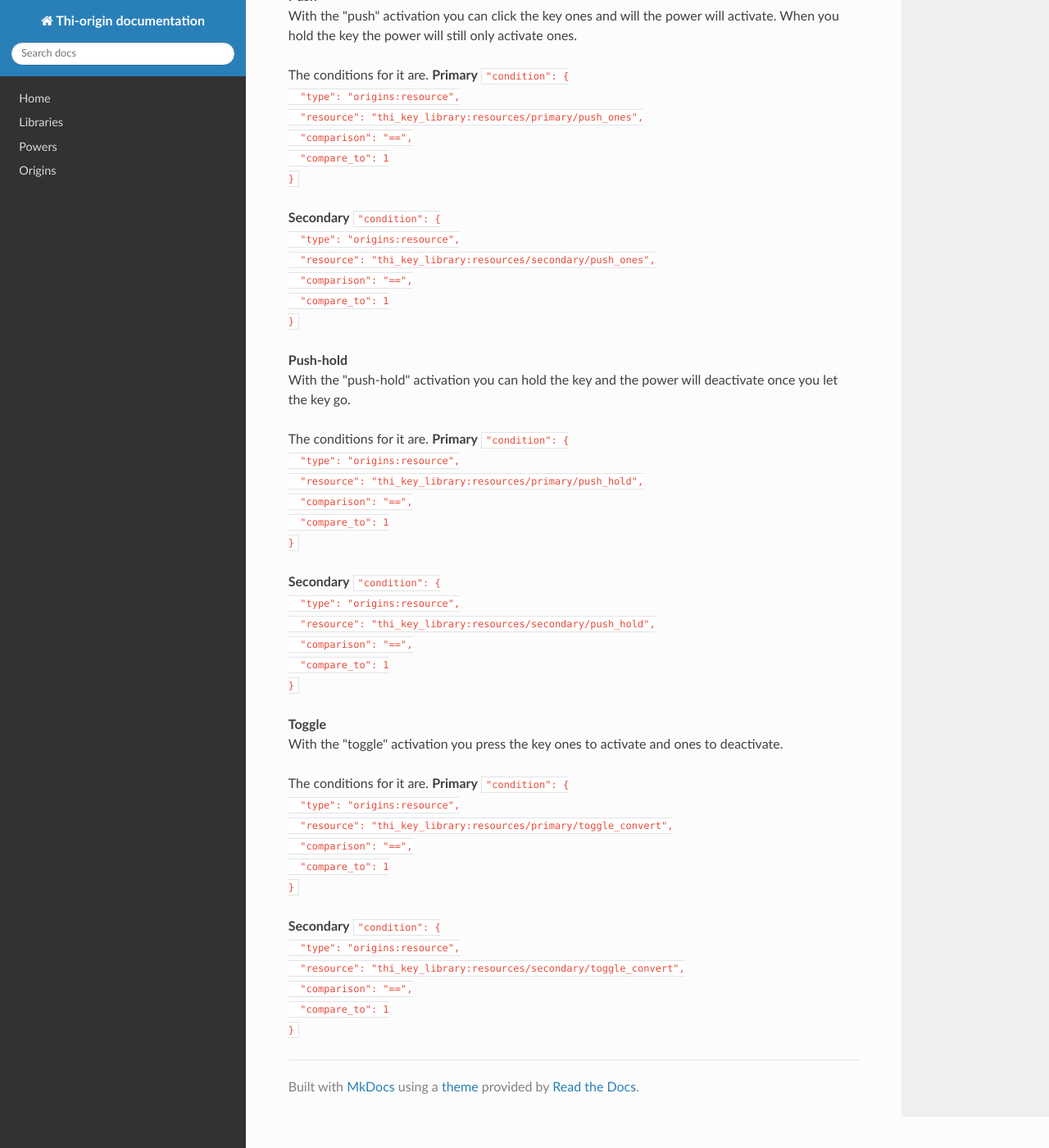
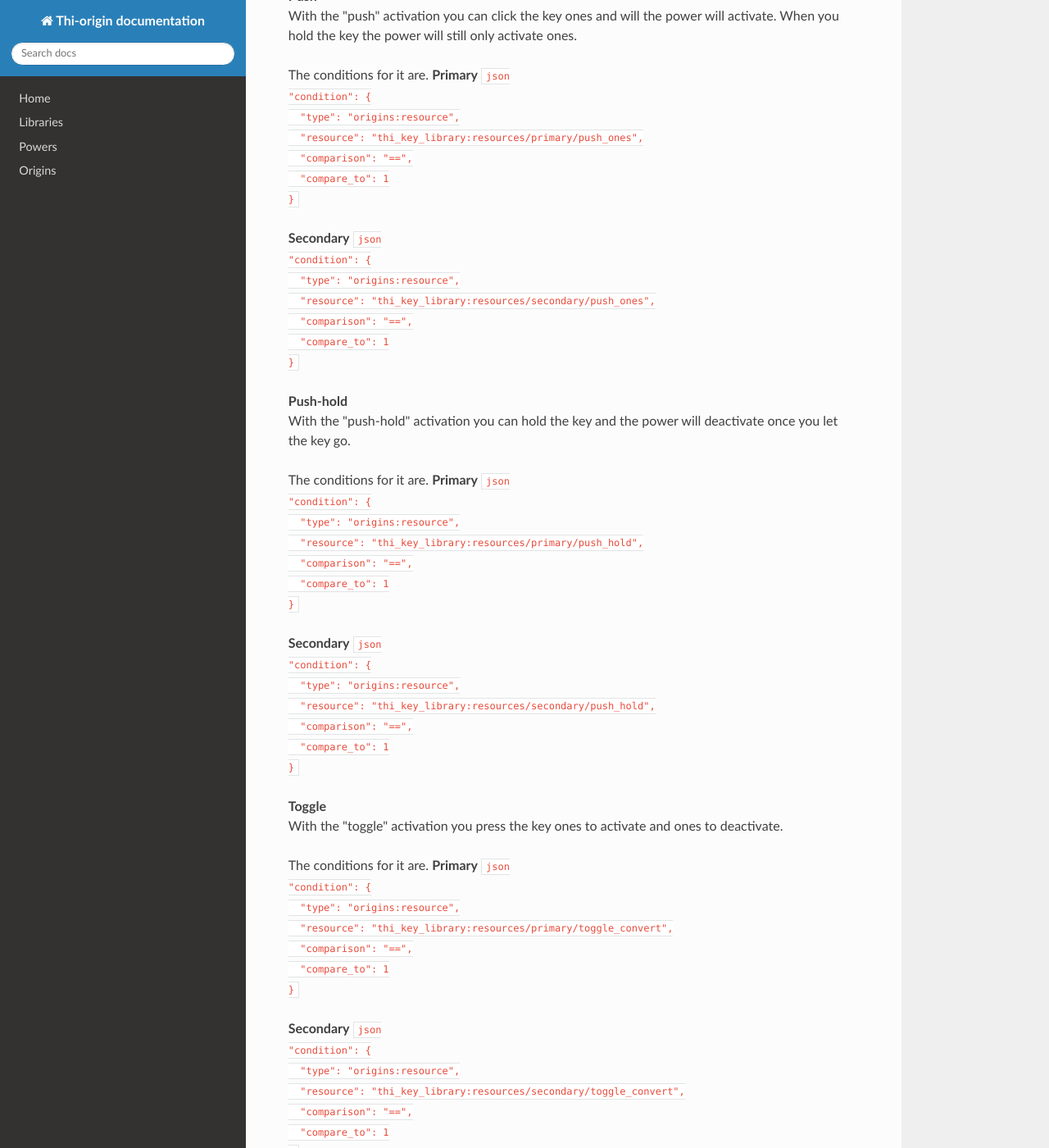
Before and after one commit to MisionThi/thi-origins-stuff, an MkDocs documentation site: the page built from docs/thi_key_library.md, in a window 1280 px wide and 1400 px high, scrolled down 820 px. Shown: the whole window at 82% size. Built offline with MkDocs 1.6.1, drawn with Linux system fonts in a browser that asks for light colours; nearby versions of some CDN libraries.

Commit message:
Update thi_key_library.md

````diff
--- a/docs/thi_key_library.md
+++ b/docs/thi_key_library.md
@@ -36,7 +36,8 @@ When you hold the key the power will still only activate ones. <br />
 
 The conditions for it are.
 **Primary**
-```"condition": {
+```json
+"condition": {
   "type": "origins:resource",
   "resource": "thi_key_library:resources/primary/push_ones",
   "comparison": "==",
@@ -44,7 +45,8 @@ The conditions for it are.
 }```
 
 **Secondary**
-```"condition": {
+```json
+"condition": {
   "type": "origins:resource",
   "resource": "thi_key_library:resources/secondary/push_ones",
   "comparison": "==",
@@ -57,7 +59,8 @@ With the "push-hold" activation you can hold the key and the power will deactiva
 
 The conditions for it are.
 **Primary**
-```"condition": {
+```json
+"condition": {
   "type": "origins:resource",
   "resource": "thi_key_library:resources/primary/push_hold",
   "comparison": "==",
@@ -65,7 +68,8 @@ The conditions for it are.
 }```
 
 **Secondary**
-```"condition": {
+```json
+"condition": {
   "type": "origins:resource",
   "resource": "thi_key_library:resources/secondary/push_hold",
   "comparison": "==",
@@ -78,7 +82,8 @@ With the "toggle" activation you press the key ones to activate and ones to deac
 
 The conditions for it are.
 **Primary**
-```"condition": {
+```json
+"condition": {
   "type": "origins:resource",
   "resource": "thi_key_library:resources/primary/toggle_convert",
   "comparison": "==",
@@ -86,7 +91,8 @@ The conditions for it are.
 }```
 
 **Secondary**
-```"condition": {
+```json
+"condition": {
   "type": "origins:resource",
   "resource": "thi_key_library:resources/secondary/toggle_convert",
   "comparison": "==",
````
